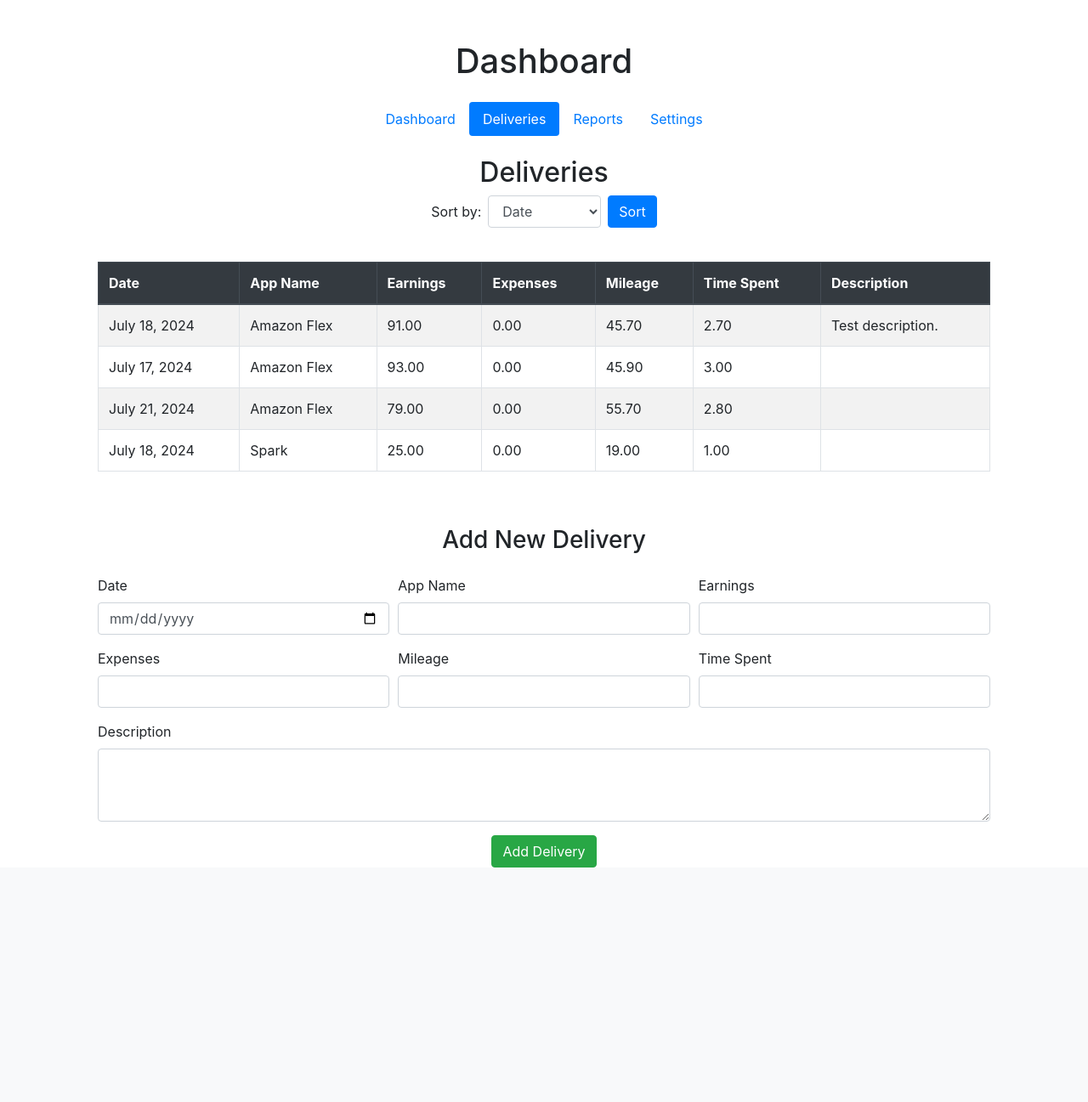
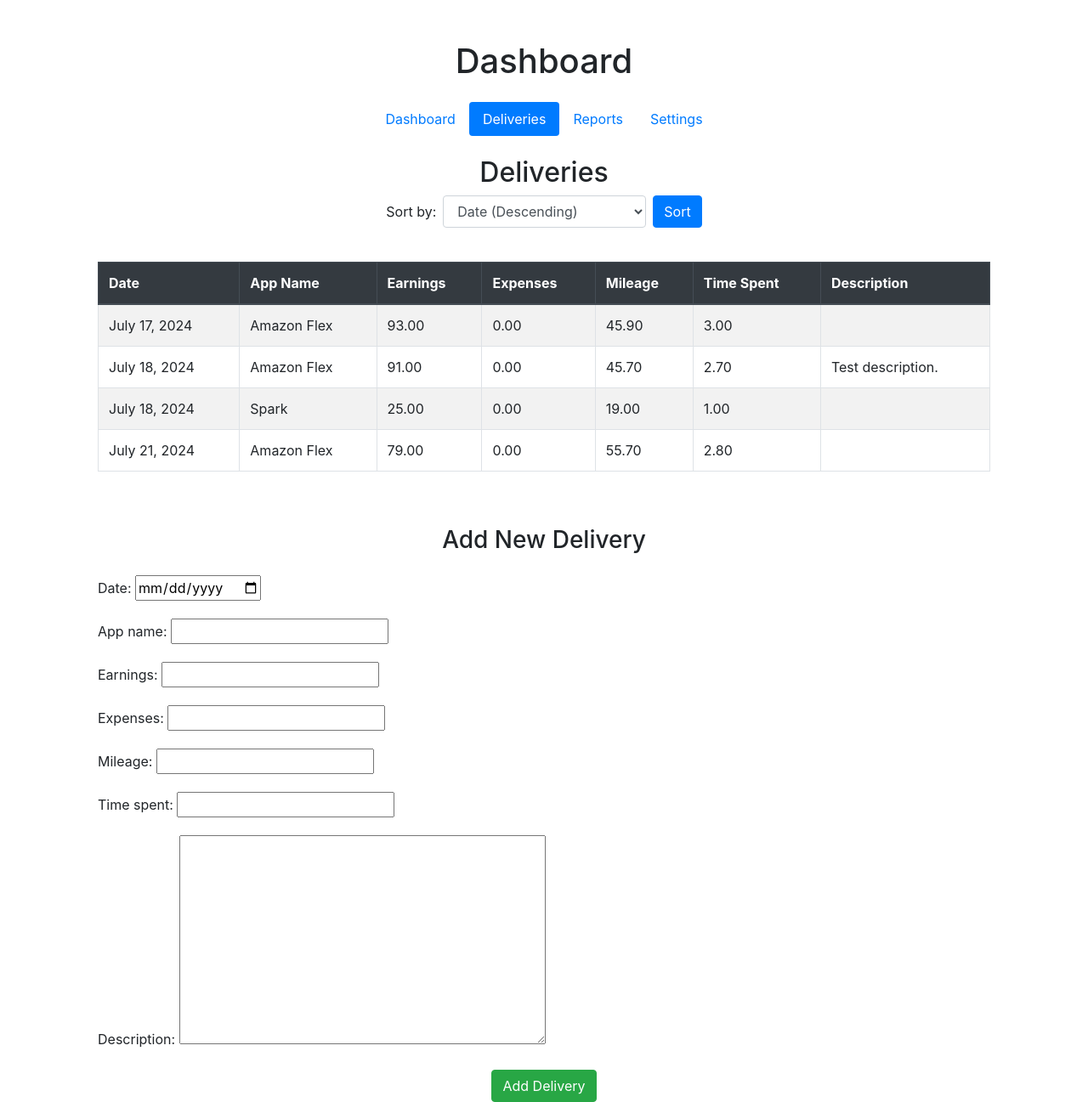
Before and after one commit to garnetraven/GigAnalytics, a Django app: page /dashboard/deliveries/ in a window 1280 px wide. Shown: the part 56-1353 px from the top of the page at 85% size. Before the commit the page ends 1077 px from the top, so only its background shows below. Run offline with Django 5.2, Linux system fonts and the light colour scheme; a user stored in the database is signed in; data comes from the database, SQL or seed files in the repository; both versions use the stored data as it was after the commit; some libraries are stand-ins or nearby versions.

Commit message:
add sorting options to table view & calendar widget to add delivery form

```diff
--- a/app/forms.py
+++ b/app/forms.py
@@ -1,6 +1,7 @@
 from django import forms
 from django.contrib.auth.models import User
 from django.contrib.auth.forms import UserCreationForm, AuthenticationForm
+from .models import Delivery
 
 class RegisterForm(UserCreationForm):
     class Meta:
@@ -10,3 +11,11 @@ class RegisterForm(UserCreationForm):
 class LoginForm(AuthenticationForm):
     username = forms.CharField(label='Username', max_length=254)
     password = forms.CharField(label='Password', widget=forms.PasswordInput)
+
+class DeliveryForm(forms.ModelForm):
+    class Meta:
+        model = Delivery
+        fields = ['date', 'app_name', 'earnings', 'expenses', 'mileage', 'time_spent', 'description']
+        widgets = {
+            'date': forms.DateInput(attrs={'type': 'date'}),
+        }
--- a/app/templates/deliveries.html
+++ b/app/templates/deliveries.html
@@ -10,12 +10,16 @@
             <form method="get" class="form-inline justify-content-center">
                 <label for="sort" class="mr-2">Sort by:</label>
                 <select name="sort" id="sort" class="form-control mr-2">
-                    <option value="date">Date</option>
+                    <option value="-date">Date (Descending)</option>
                     <option value="app_name">App Name</option>
-                    <option value="earnings">Earnings</option>
-                    <option value="expenses">Expenses</option>
-                    <option value="mileage">Mileage</option>
-                    <option value="time_spent">Time Spent</option>
+                    <option value="earnings">Earnings (Ascending)</option>
+                    <option value="-earnings">Earnings (Descending)</option>
+                    <option value="expenses">Expenses (Ascending)</option>
+                    <option value="-expenses">Expenses (Descending)</option>
+                    <option value="mileage">Mileage (Ascending)</option>
+                    <option value="-mileage">Mileage (Descending)</option>
+                    <option value="time_spent">Time Spent (Ascending)</option>
+                    <option value="-time_spent">Time Spent (Descending)</option>
                 </select>
                 <button type="submit" class="btn btn-primary">Sort</button>
             </form>
@@ -49,7 +53,7 @@
                 </tr>
                 {% endfor %}
             </tbody>
-        </table>
+       </table>
     </div>
 
     <!-- Add new delivery form -->
@@ -57,38 +61,7 @@
         <h3 class="text-center">Add New Delivery</h3>
         <form method="post" class="mt-4">
             {% csrf_token %}
-            <div class="form-row">
-                <div class="form-group col-md-4">
-                    <label for="date">Date</label>
-                    <input type="date" class="form-control" id="date" name="date" required>
-                </div>
-                <div class="form-group col-md-4">
-                    <label for="app_name">App Name</label>
-                    <input type="text" class="form-control" id="app_name" name="app_name" required>
-                </div>
-                <div class="form-group col-md-4">
-                    <label for="earnings">Earnings</label>
-                    <input type="number" class="form-control" id="earnings" name="earnings" required>
-                </div>
-            </div>
-            <div class="form-row">
-                <div class="form-group col-md-4">
-                    <label for="expenses">Expenses</label>
-                    <input type="number" class="form-control" id="expenses" name="expenses" required>
-                </div>
-                <div class="form-group col-md-4">
-                    <label for="mileage">Mileage</label>
-                    <input type="number" class="form-control" id="mileage" name="mileage" required>
-                </div>
-                <div class="form-group col-md-4">
-                    <label for="time_spent">Time Spent</label>
-                    <input type="number" class="form-control" id="time_spent" name="time_spent" required>
-                </div>
-            </div>
-            <div class="form-group">
-                <label for="description">Description</label>
-                <textarea class="form-control" id="description" name="description" rows="3" required></textarea>
-            </div>
+            {{ form.as_p }}
             <div class="text-center">
                 <button type="submit" class="btn btn-success">Add Delivery</button>
             </div>
--- a/app/views.py
+++ b/app/views.py
@@ -1,7 +1,8 @@
 from django.shortcuts import render, redirect
-from django.contrib.auth import authenticate, login as auth_login
+from django.contrib.auth.decorators import login_required
+from django.contrib.auth import authenticate, login
 from django.contrib.auth.forms import AuthenticationForm
-from .forms import RegisterForm
+from .forms import RegisterForm, DeliveryForm
 from .models import Delivery
 
 def home(request):
@@ -16,7 +17,7 @@ def register(request):
             password = form.cleaned_data.get('password1')
             user = authenticate(username=username, password=password)
             if user is not None:
-                auth_login(request, user)
+                login(request, user)
                 return redirect('/login')
     else:
         form = RegisterForm()
@@ -27,7 +28,7 @@ def login_view(request):
         form = AuthenticationForm(request, data=request.POST)
         if form.is_valid():
             user = form.get_user()
-            auth_login(request, user)
+            login(request, user)
             return redirect('dashboard')
     else:
         form = AuthenticationForm()
@@ -37,13 +38,28 @@ def login_view(request):
 def dashboard(request):
     return render(request, "dashboard.html")
 
+@login_required
 def deliveries(request):
-    if not request.user.is_authenticated:
-        return redirect('login')
-
     deliveries = Delivery.objects.filter(user=request.user)
 
-    return render(request, "deliveries.html", {"deliveries": deliveries})
+    if request.method == 'POST':
+        form = DeliveryForm(request.POST)
+        if form.is_valid():
+            delivery = form.save(commit=False)
+            delivery.user = request.user
+            delivery.save()
+            return redirect('deliveries')
+    else:
+        form = DeliveryForm()
+
+    sort = request.GET.get('sort', 'date')
+    if sort:
+        deliveries = deliveries.order_by(sort)
+
+    return render(request, 'deliveries.html', {
+        'deliveries': deliveries,
+        'form': form,
+    })
 
 def reports(request):
     return render(request, "reports.html")
```
Also changed, not shown: db.sqlite3.
